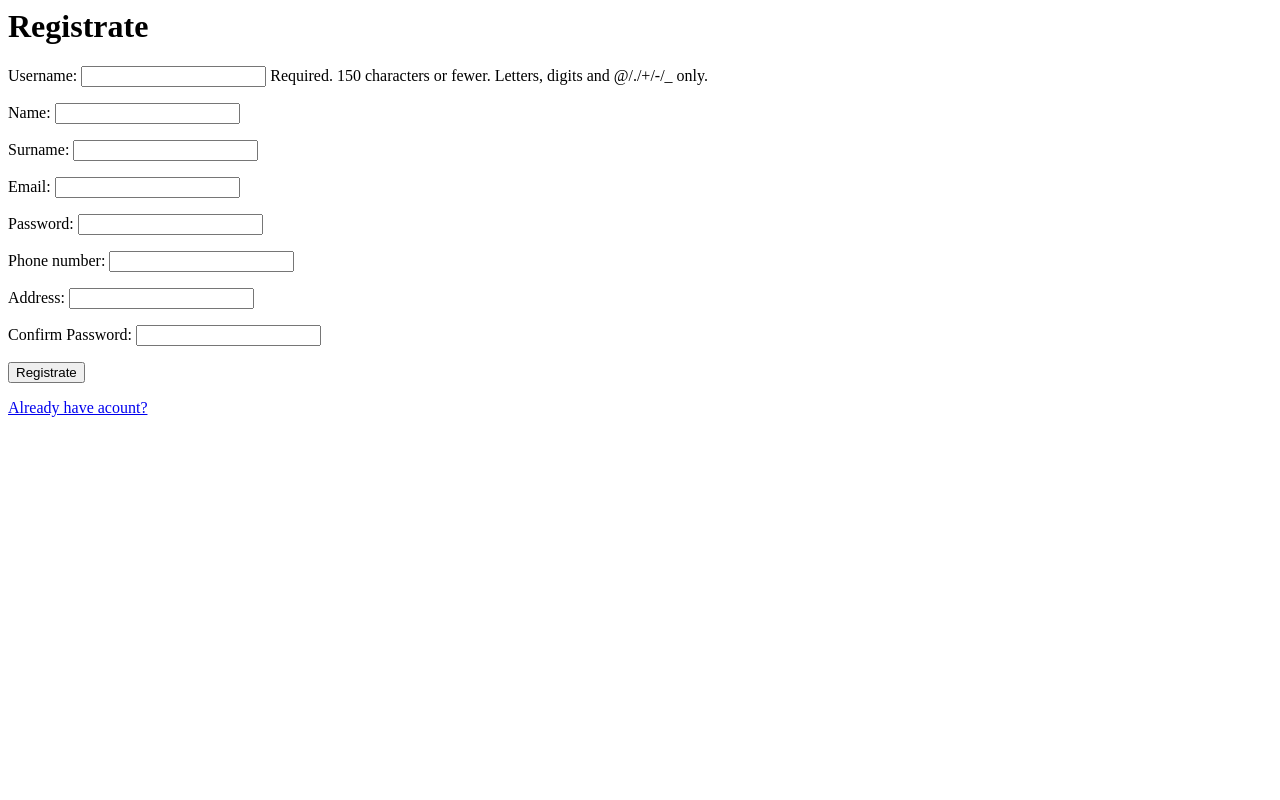
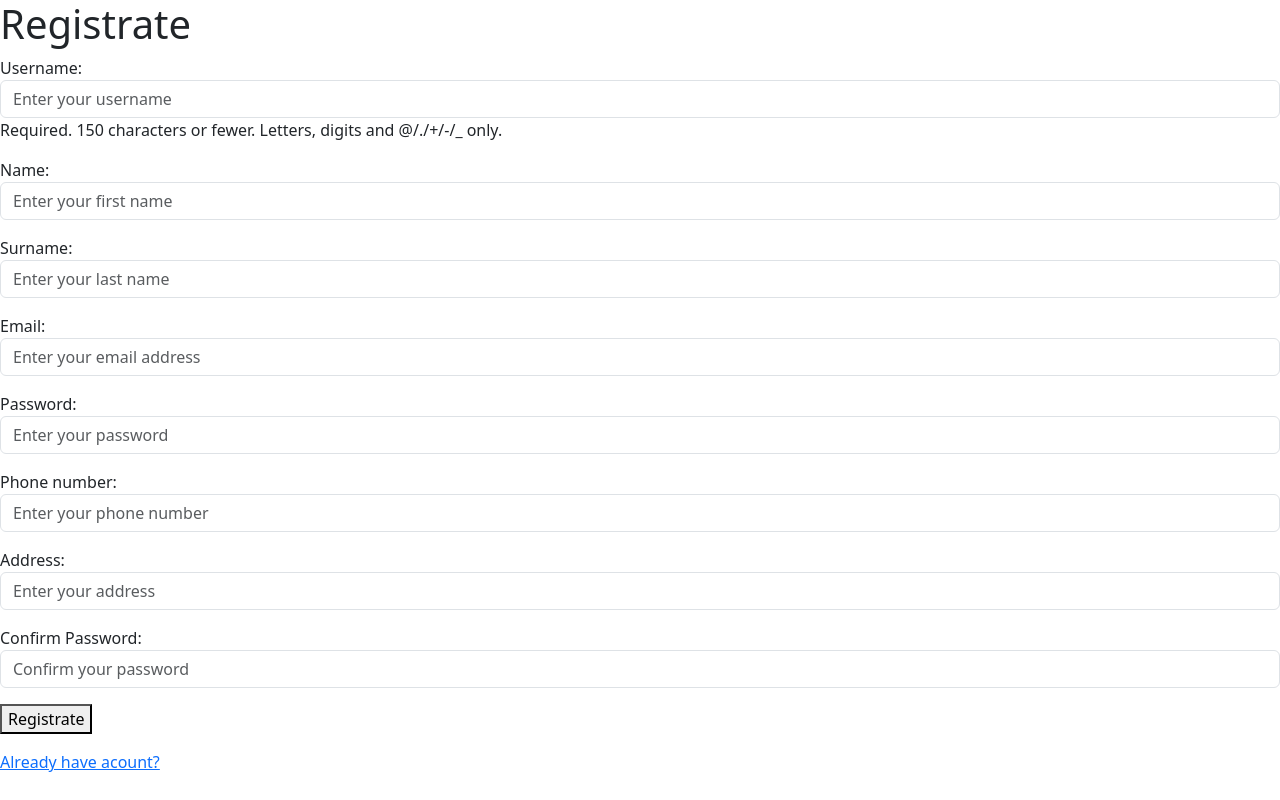
Before and after one commit to namur1408/Django-Web-Application, a Django app: page /registration/register/ in a window 1280 px wide. Run offline with Django 5.2, Linux system fonts and the light colour scheme.

Commit message:
adding some checks for forms in course_app, adding bootstrap into html files

```diff
--- a/mysite/courses_app/admin.py
+++ b/mysite/courses_app/admin.py
@@ -5,6 +5,4 @@ from .models import Course
 class CourseAdmin(admin.ModelAdmin):
     list_display = ['title', 'start_date', 'end_date']
     list_filter = ['start_date', 'end_date']
-    search_fields = ['title', 'description']
     filter_horizontal = ('members',)
-    ordering = ['start_date']
--- a/mysite/courses_app/templates/courses/course_list.html
+++ b/mysite/courses_app/templates/courses/course_list.html
@@ -6,7 +6,7 @@
         <link href="https://cdn.jsdelivr.net/npm/bootstrap@5.3.8/dist/css/bootstrap.min.css" rel="stylesheet">
     </head>
     <body>
-        <h1>My courses</h1>
+        <h1>All courses</h1>
         <span>Hi, {{ user.username }} <br><a href="{% url 'logout_view' %}">Logout</a></span>
         <br><a href="{% url 'create_course' %}">Create new course</a>
         <ul>
--- a/mysite/courses_app/templates/courses/create_course.html
+++ b/mysite/courses_app/templates/courses/create_course.html
@@ -1,4 +1,5 @@
 <h1>Create course</h1>
+<link href="https://cdn.jsdelivr.net/npm/bootstrap@5.3.8/dist/css/bootstrap.min.css" rel="stylesheet">
 <form method="post">
     {% csrf_token %}
     {{ form.as_p }}
--- a/mysite/members_app/forms.py
+++ b/mysite/members_app/forms.py
@@ -3,18 +3,45 @@ from django.contrib.auth.models import User
 from django.contrib.auth.forms import AuthenticationForm
 
 class RegisterForm(forms.ModelForm):
-    first_name = forms.CharField(max_length=100, label="Name")
-    last_name = forms.CharField(max_length=100, label="Surname")
-    email = forms.EmailField(label="Email")
-    phone = forms.CharField(max_length=20, label="Phone number")
-    address = forms.CharField(max_length=255, label="Address")
-    password = forms.CharField(widget=forms.PasswordInput, label="Password")
-    confirm_password = forms.CharField(widget=forms.PasswordInput, label="Confirm Password")
+    first_name = forms.CharField(
+        max_length=100,
+        label="Name",
+        widget=forms.TextInput(attrs={'placeholder': 'Enter your first name', 'class': "form-control"})
+    )
+    last_name = forms.CharField(
+        max_length=100,
+        label="Surname",
+        widget=forms.TextInput(attrs={'placeholder': 'Enter your last name', 'class': "form-control"})
+    )
+    email = forms.EmailField(
+        label="Email",
+        widget=forms.EmailInput(attrs={'placeholder': 'Enter your email address', 'class': "form-control"})
+    )
+    phone = forms.CharField(
+        max_length=20,
+        label="Phone number",
+        widget=forms.TextInput(attrs={'placeholder': 'Enter your phone number', 'class': "form-control"})
+    )
+    address = forms.CharField(
+        max_length=255,
+        label="Address",
+        widget=forms.TextInput(attrs={'placeholder': 'Enter your address', 'class': "form-control"})
+    )
+    password = forms.CharField(
+        widget=forms.PasswordInput(attrs={'placeholder': 'Enter your password', 'class': "form-control"}),
+        label="Password"
+    )
+    confirm_password = forms.CharField(
+        widget=forms.PasswordInput(attrs={'placeholder': 'Confirm your password', 'class': "form-control"}),
+        label="Confirm Password"
+    )
 
     class Meta:
         model = User
         fields = ['username', 'first_name', 'last_name', 'email', 'password']
-
+        widgets = {
+            'username': forms.TextInput(attrs={'placeholder': 'Enter your username', 'class': "form-control"}),
+        }
     def clean(self):
         cleaned_data = super().clean()
         password = cleaned_data.get("password")
@@ -24,5 +51,11 @@ class RegisterForm(forms.ModelForm):
         return cleaned_data
 
 class LoginForm(AuthenticationForm):
-    username = forms.CharField(label="Username")
-    password = forms.CharField(widget=forms.PasswordInput, label="Password")
+    username = forms.CharField(
+        widget=forms.TextInput(attrs={'placeholder': 'Enter your username', 'class': "form-control"}),
+        label="Username"
+    )
+    password = forms.CharField(
+        widget=forms.PasswordInput(attrs={'placeholder': 'Enter your password', 'class': "form-control"}),
+        label="Password"
+    )
--- a/mysite/members_app/templates/registration/login.html
+++ b/mysite/members_app/templates/registration/login.html
@@ -1,4 +1,5 @@
 <h1>Login</h1>
+<link href="https://cdn.jsdelivr.net/npm/bootstrap@5.3.8/dist/css/bootstrap.min.css" rel="stylesheet">
 <form method="post">
     {% csrf_token %}
     {{ form.as_p }}
--- a/mysite/members_app/templates/registration/register.html
+++ b/mysite/members_app/templates/registration/register.html
@@ -1,4 +1,5 @@
 <h1>Registrate</h1>
+<link href="https://cdn.jsdelivr.net/npm/bootstrap@5.3.8/dist/css/bootstrap.min.css" rel="stylesheet">
 <form method="post">
     {% csrf_token %}
     {{ form.as_p }}
```
Also changed, not shown: mysite/courses_app/forms.py (+16 -0 lines).
